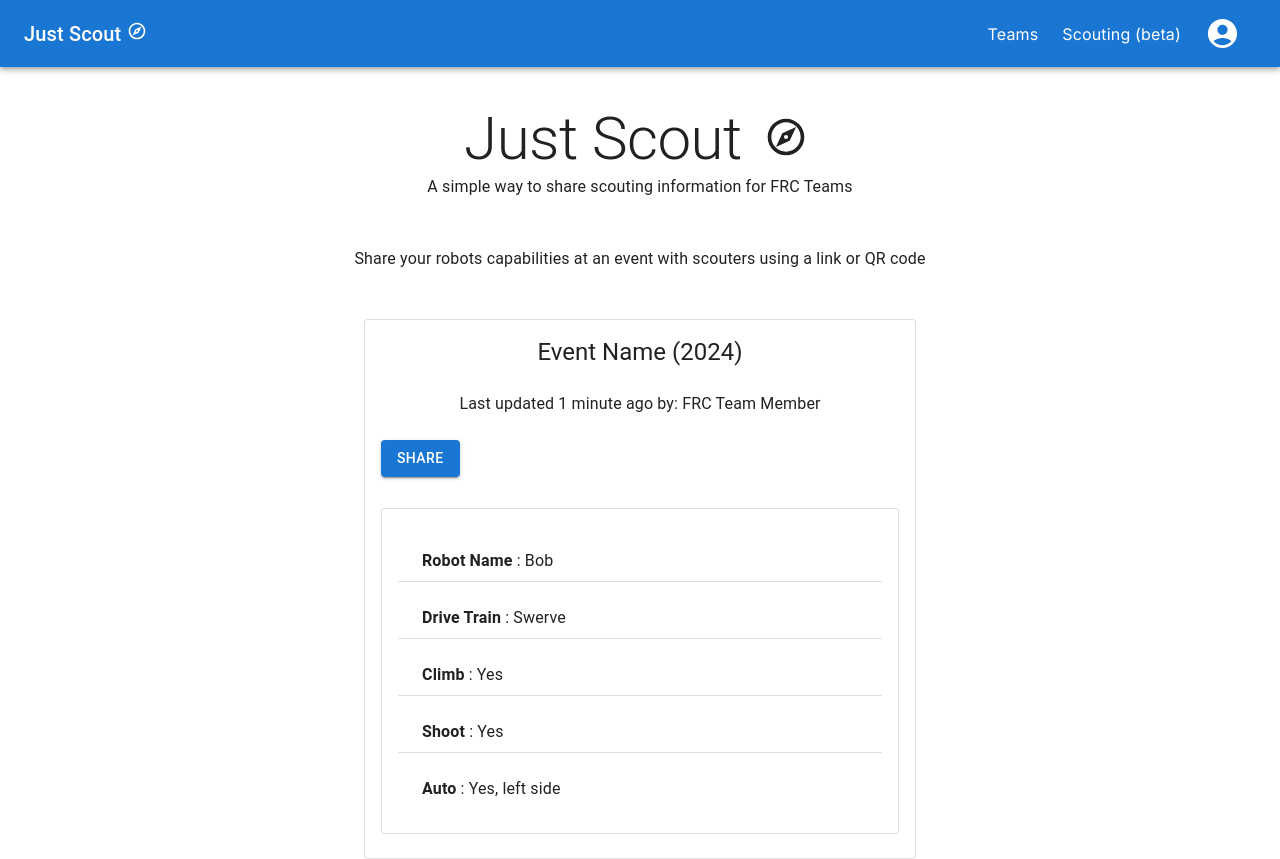
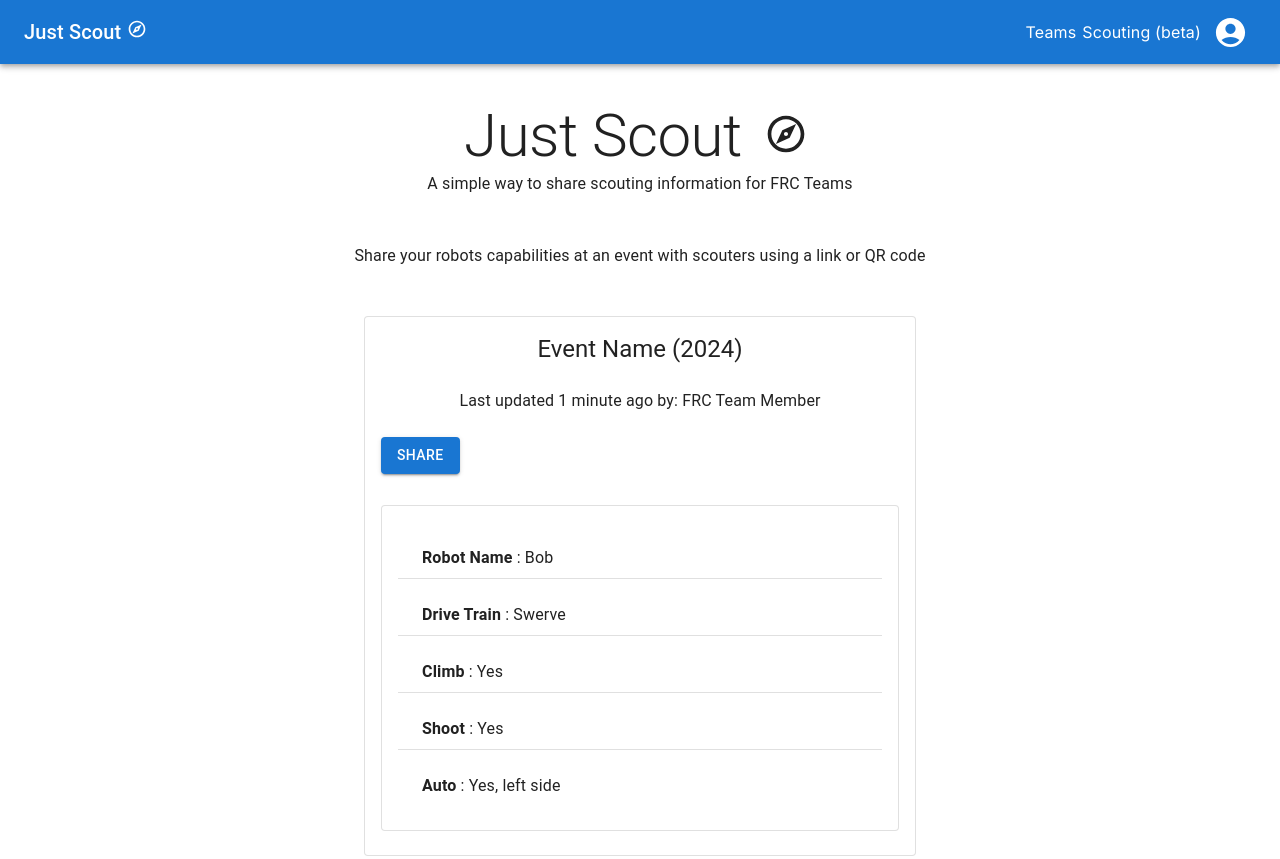
Before and after one commit to EpicTechLLC/justscout, a Next.js app: page / in a window 1280 px wide. Built offline with nearby package versions, Linux system fonts and the light colour scheme; no server answers.

Commit message:
AppBar Spacing fix

```diff
--- a/src/app/components/Header.tsx
+++ b/src/app/components/Header.tsx
@@ -35,8 +35,7 @@ export default function Header() {
               textDecoration: "none",
               color: "inherit",
             }}
-            p={1}
-            pr={2}
+            m={0.25}
           >
             Teams
           </MUILink>
@@ -47,7 +46,7 @@ export default function Header() {
               textDecoration: "none",
               color: "inherit",
             }}
-            p={1}
+            m={0.5}
           >
             Scouting (beta)
           </MUILink>
--- a/src/app/components/UI/Organism/AccountMenu/AccountMenu.tsx
+++ b/src/app/components/UI/Organism/AccountMenu/AccountMenu.tsx
@@ -41,7 +41,7 @@ export default function AccountMenu({
       <IconButton
         ref={buttonRef}
         aria-label={user ? "button-account-Menu" : "login"}
-        sx={{ color: "white", m: 1 }}
+        sx={{ color: "white" }}
         onClick={() => (user ? setIsOpen(true) : navigate(AppRoutes.LOGIN))}
       >
         <AccountCircleIcon fontSize="large" />
```
